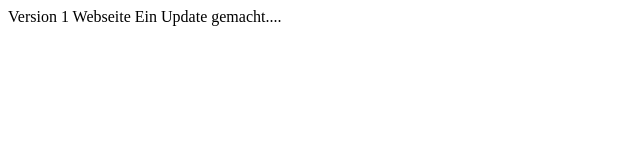
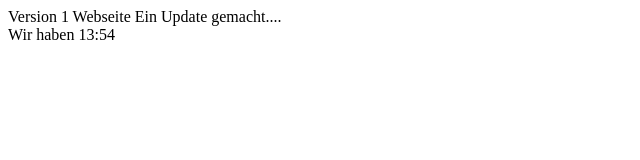
Before and after one commit to igigithub/GitTest, a plain HTML site: page index.html in a window 1280 px wide. Shown: the whole page, without its empty margins (0-640 px from the left). Drawn offline with Linux system fonts and the light colour scheme.

Commit message:
Nachmittag

```diff
--- a/index.html
+++ b/index.html
@@ -3,6 +3,7 @@
 </head>
 <body>
 Version 1 Webseite
-Ein Update gemacht....
+Ein Update gemacht....  <br />
+Wir haben 13:54
 </body>
 </html>
```
